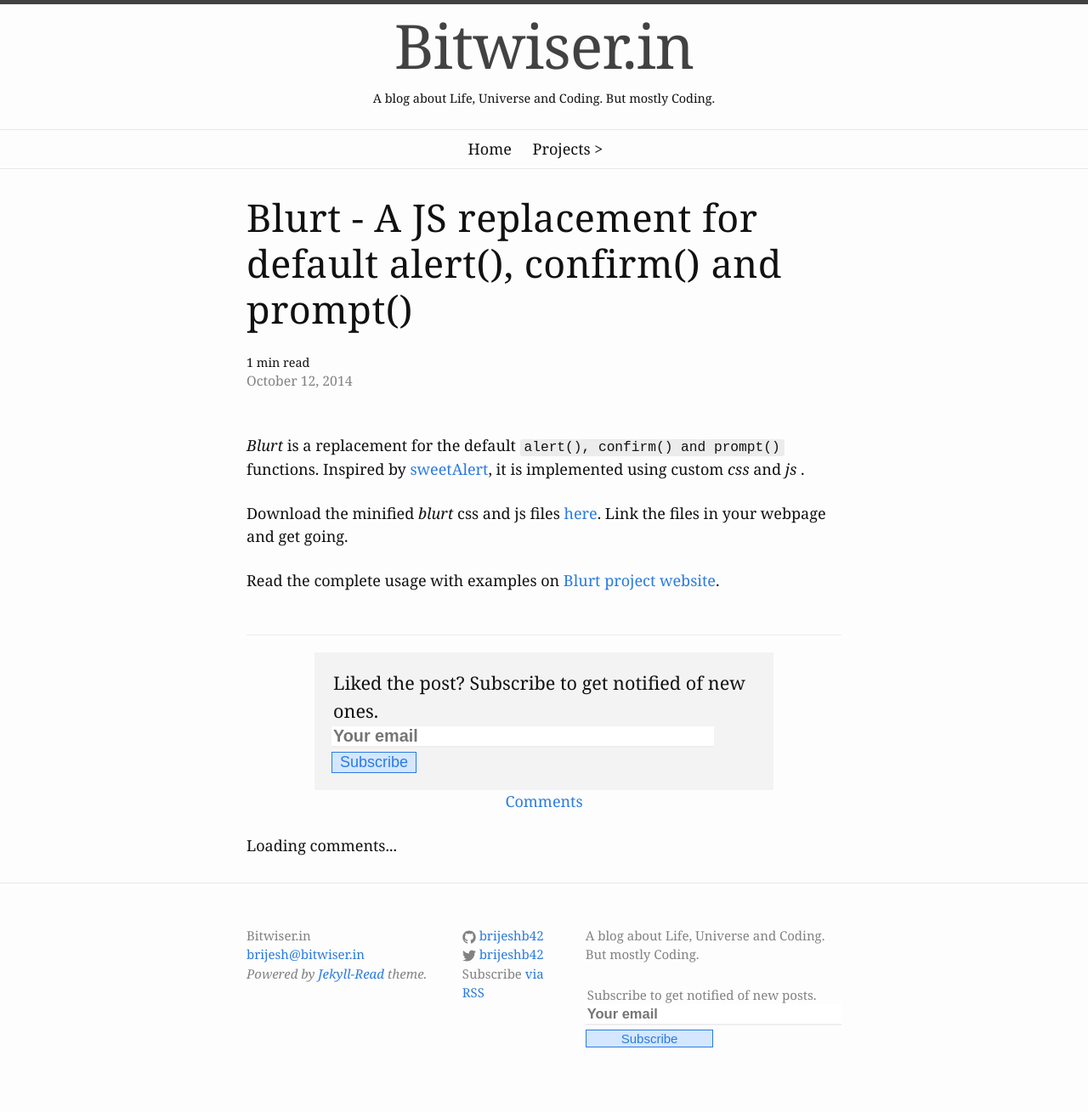
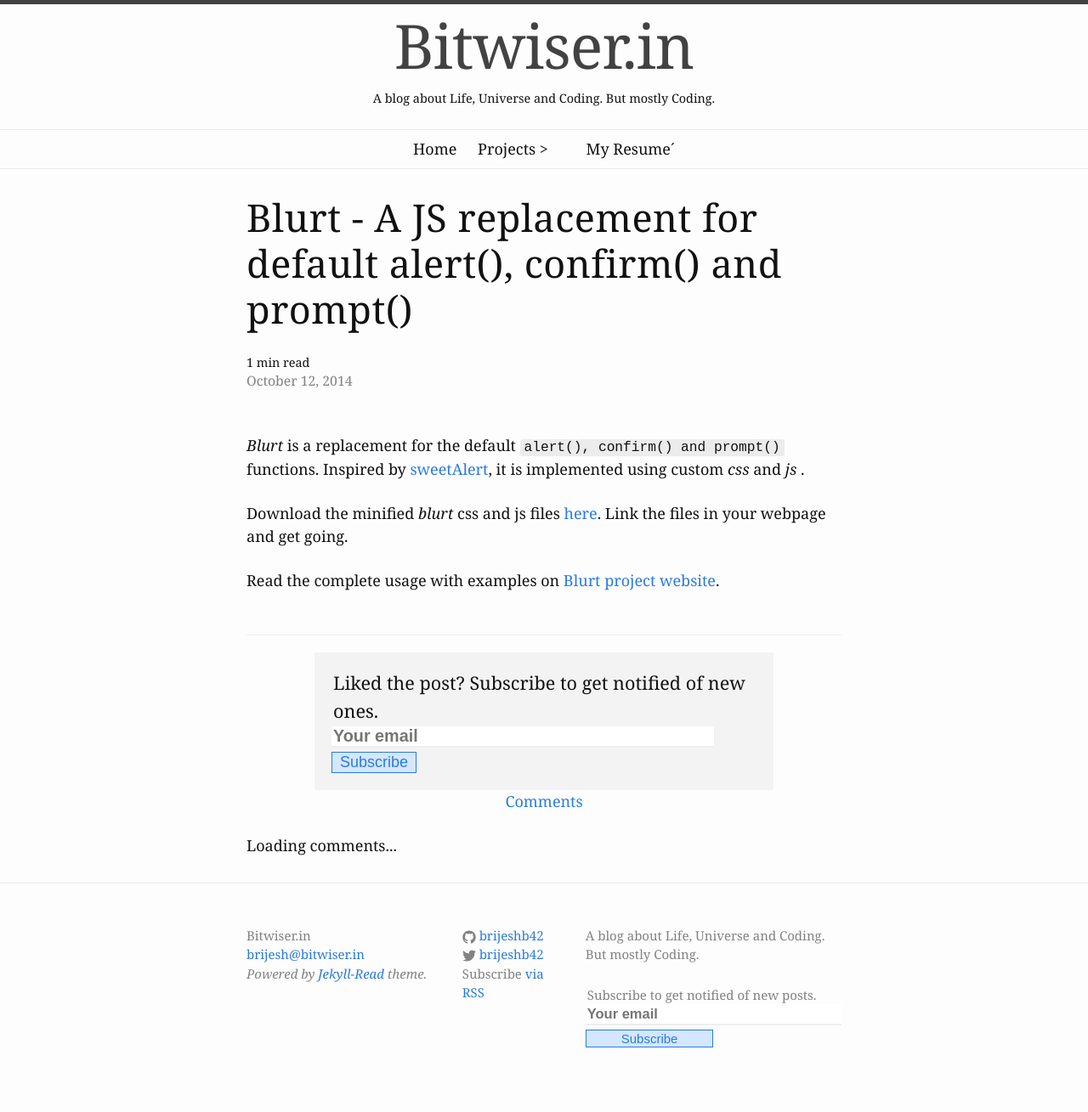
Before and after one commit to brijeshb42/brijeshb42.github.io, a Jekyll site: the page built from _posts/2014-10-12-blurt-a-replacment-for-alert-confirm-and-prompt.md, in a window 1280 px wide. Shown: the whole page at 85% size. Built offline with Jekyll 4.4.1, drawn with Linux system fonts in a browser that asks for light colours; some web fonts are replaced; comment, search, counter and statistics services are not loaded.

Commit message:
Added resume´link

```diff
--- a/_includes/header.html
+++ b/_includes/header.html
@@ -20,6 +20,7 @@
         </ul>
       </li>
       {%  endif %}
-    </div>
+      <li><a href="/resume/" class="page-link">My Resume´</a></li>
+    </ul>
   </nav>
 </header>
```
